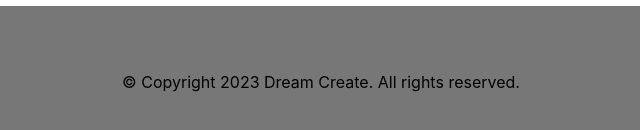
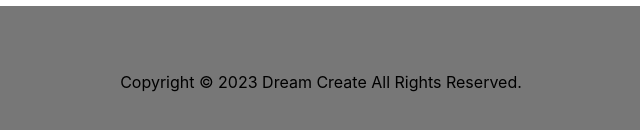
Before and after one commit to dreamCreate0/BMI-Calculator, a plain HTML site: page index.html in a window 1280 px wide. Shown: the part 662-792 px from the top of the page, 319-959 px from the left. Drawn offline with nearby package versions, Linux system fonts and the light colour scheme.

Commit message:
date update

```diff
--- a/index.html
+++ b/index.html
@@ -46,7 +46,7 @@
 </div>
 <div style="background:#777; text-align: center; padding:5%;">
 <p class="cp-text">
-    © Copyright 2023 Dream Create. All rights reserved.
+    Copyright &copy; <script>document.write(new Date().getFullYear())</script> Dream Create All Rights Reserved.
 </p></div>
 </body>
 </html>
```
